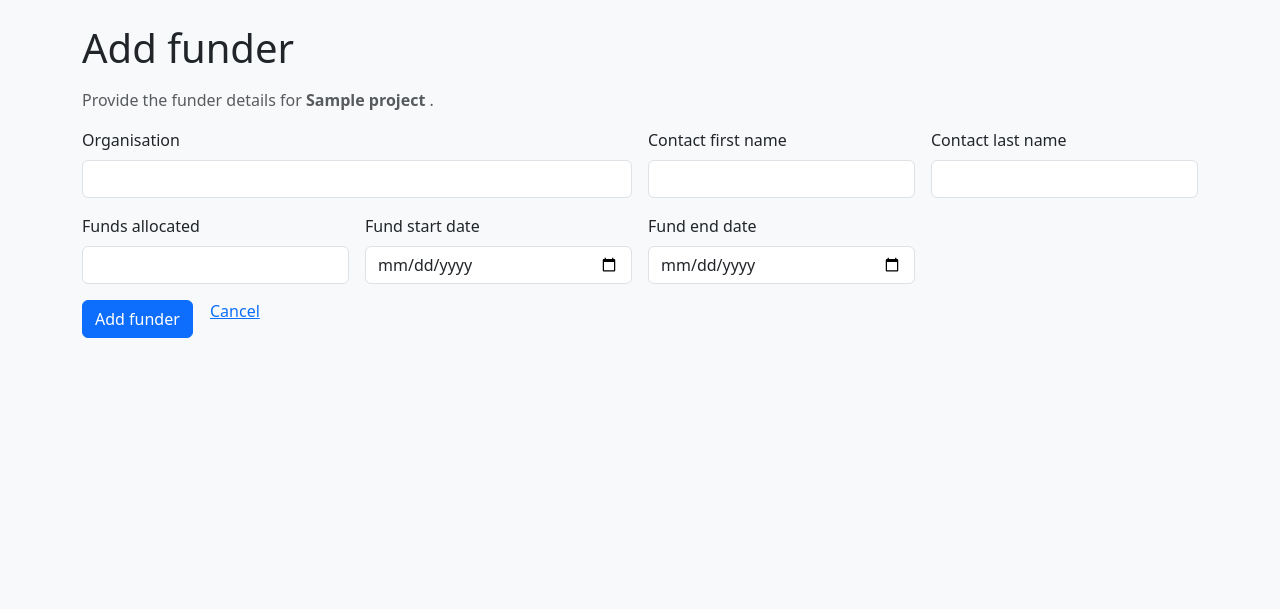
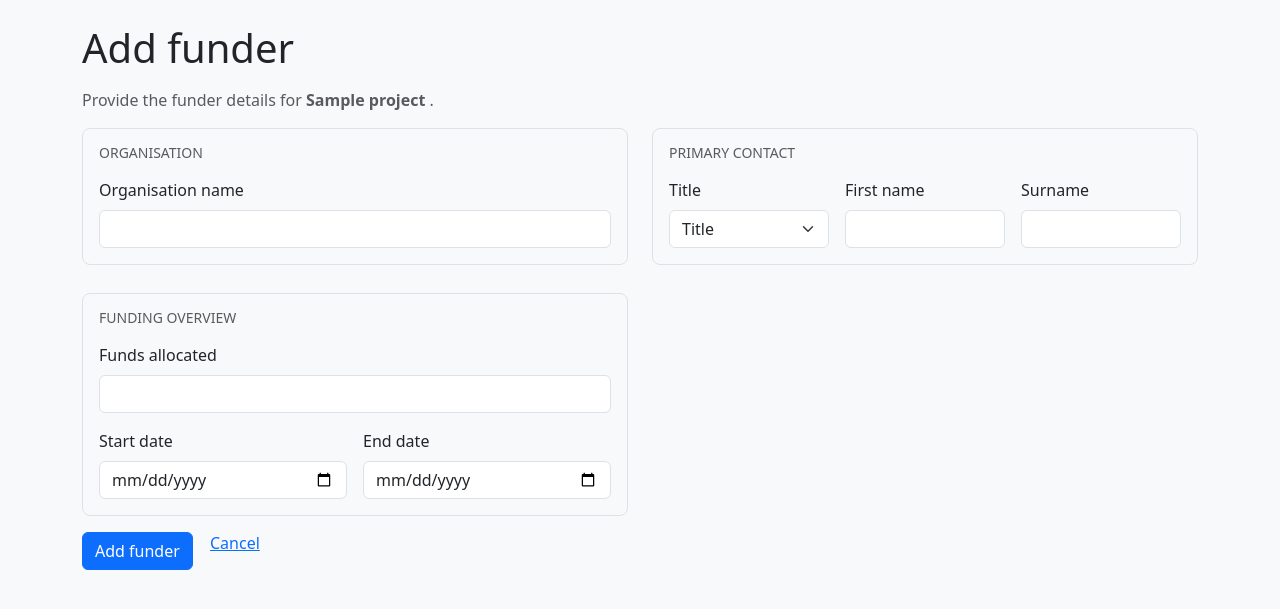
Before and after one commit to CEConservationEvidence/CE-Synopsis-Portal, a Django app: page /project/1/funders/add/ in a window 1280 px wide. Shown: the part 56-665 px from the top of the page. Run offline with Django 5.2, Linux system fonts and the light colour scheme; a user stored in the database is signed in; tables that the repository leaves empty hold one stand-in row (values such as "Sample post"); parts of the project's set-up code (start-up, migrations or seed data) failed here and were passed over.

Commit message:
Redesign funder form layout and grouping
Improves the funder form by restructuring fields into visually distinct sections for organisation, primary contact, and funding overview. Enhances clarity and usability with updated Bootstrap grid classes, section headers, and grouped input fields.

```diff
--- a/src/templates/synopsis/funder_form.html
+++ b/src/templates/synopsis/funder_form.html
@@ -16,36 +16,62 @@
 <form method="post">
     {% csrf_token %}
     {{ form.non_field_errors }}
-    <div class="row g-3">
-        <div class="col-md-6">
-            <label class="form-label">Organisation</label>
+    <div class="row g-4">
+        <div class="col-xl-6">
+            <div class="border rounded-3 p-3 h-100 bg-light">
+                <h6 class="text-uppercase small text-muted mb-3">Organisation</h6>
+                <div class="mb-0">
+                    <label class="form-label">Organisation name</label>
                     {{ form.organisation }}
                     {{ form.organisation.errors }}
                 </div>
-        <div class="col-md-3">
-            <label class="form-label">Contact first name</label>
+            </div>
+        </div>
+        <div class="col-xl-6">
+            <div class="border rounded-3 p-3 h-100 bg-light">
+                <h6 class="text-uppercase small text-muted mb-3">Primary contact</h6>
+                <div class="row g-3">
+                    <div class="col-sm-4">
+                        <label class="form-label">Title</label>
+                        {{ form.contact_title }}
+                        {{ form.contact_title.errors }}
+                    </div>
+                    <div class="col-sm-4">
+                        <label class="form-label">First name</label>
                         {{ form.contact_first_name }}
                         {{ form.contact_first_name.errors }}
                     </div>
-        <div class="col-md-3">
-            <label class="form-label">Contact last name</label>
+                    <div class="col-sm-4">
+                        <label class="form-label">Surname</label>
                         {{ form.contact_last_name }}
                         {{ form.contact_last_name.errors }}
                     </div>
-        <div class="col-md-3">
+                </div>
+            </div>
+        </div>
+    </div>
+    <div class="row g-4 mt-1">
+        <div class="col-lg-8 col-xl-6">
+            <div class="border rounded-3 p-3 h-100 bg-light">
+                <h6 class="text-uppercase small text-muted mb-3">Funding overview</h6>
+                <div class="mb-3">
                     <label class="form-label">Funds allocated</label>
                     {{ form.funds_allocated }}
                     {{ form.funds_allocated.errors }}
                 </div>
-        <div class="col-md-3">
-            <label class="form-label">Fund start date</label>
+                <div class="row g-3">
+                    <div class="col-sm-6">
+                        <label class="form-label">Start date</label>
                         {{ form.fund_start_date }}
                         {{ form.fund_start_date.errors }}
                     </div>
-        <div class="col-md-3">
-            <label class="form-label">Fund end date</label>
+                    <div class="col-sm-6">
+                        <label class="form-label">End date</label>
                         {{ form.fund_end_date }}
                         {{ form.fund_end_date.errors }}
+                    </div>
+                </div>
+            </div>
         </div>
     </div>
     <button class="btn btn-primary mt-3">{% if mode == "edit" %}Save changes{% else %}Add funder{% endif %}</button>
```
Lines whose indentation alone changed are shown as unchanged.
